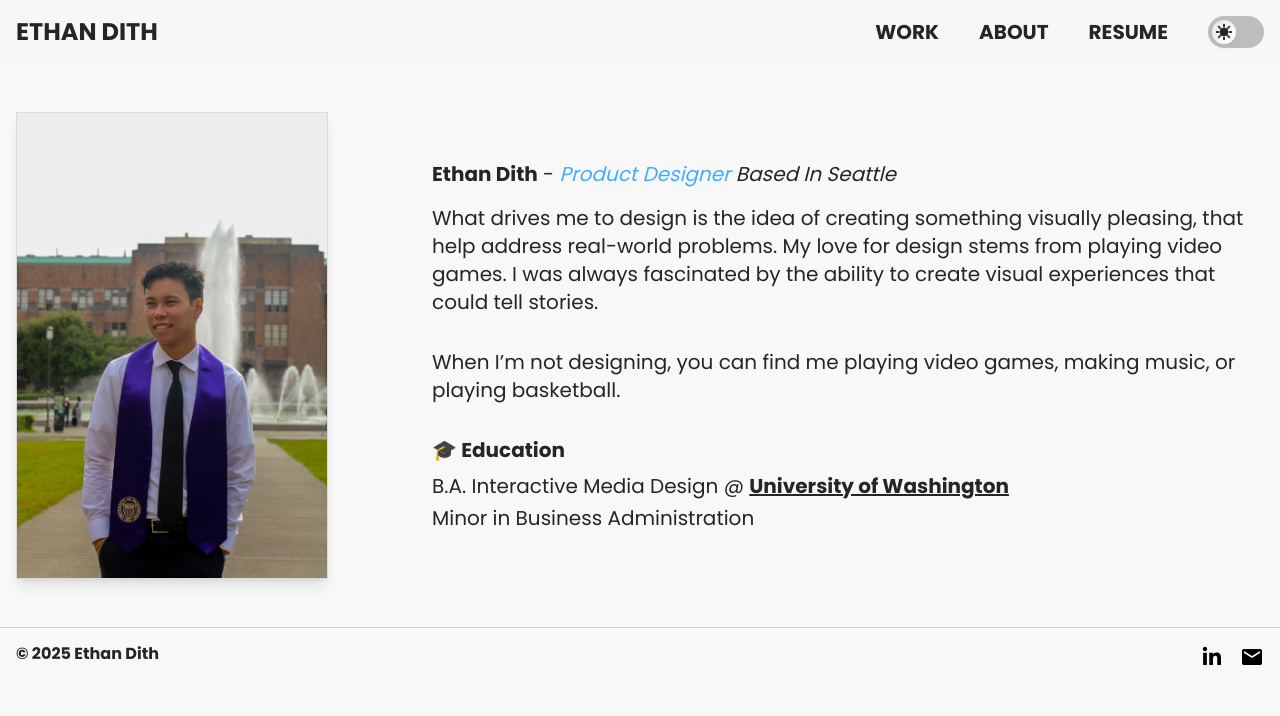
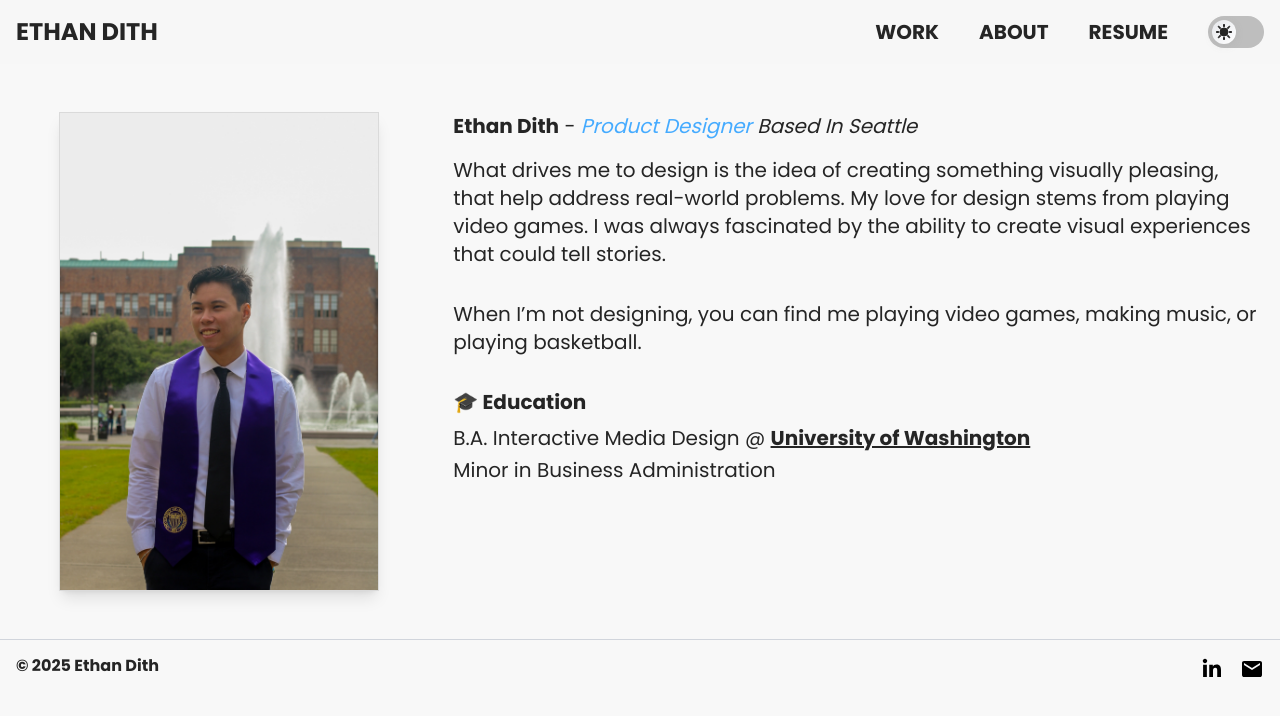
Before and after one commit to nahtieee/portfolio, a Next.js app: page /about in a window 1280 px wide. Shown: the top 716 px of the page. Built offline with nearby package versions, Linux system fonts and the light colour scheme.

Commit message:
Updates - About

```diff
--- a/src/app/about/page.tsx
+++ b/src/app/about/page.tsx
@@ -9,41 +9,38 @@ export default function About() {
         background in UI/UX design and web development, I strive to build
         products that not only look great but also solve real user problems.
       </p> */}
-      <div className="flex flex-row items-center">
-        <div className="w-1/3">
+      <div className="flex flex-col md:flex-row items-center md:items-start gap-8">
+  <div className="w-full md:w-1/3 flex justify-center">
     <Image
       src="/images/profile3.webp"
       alt="Ethan Dith"
-            className="w-3/4 h-full shadow-lg border border-[#DADADA]"
+      className="h-full mx-auto shadow-lg border border-[#DADADA] object-cover"
       draggable={false}
-            width={500}
-            height={500}
+      width={320}
+      height={320}
+      priority
     />
   </div>
-        <div className="w-2/3">
+  <div className="w-full md:w-2/3 mt-8 md:mt-0">
     <div className="flex flex-col font-medium">
       <h2 className="text-xl">
         <span className="font-bold">Ethan Dith</span> -{" "}
         <span className="italic">
-                <span className="text-accent">Product Designer</span> Based In
-                Seattle
+          <span className="text-accent">Product Designer</span> Based In Seattle
         </span>
       </h2>
       <p className="mt-4 text-xl">
-              What drives me to design is the idea of creating something
-              visually pleasing, that help address real-world problems. My love
-              for design stems from playing video games. I was always fascinated
-              by the ability to create visual experiences that could tell
-              stories.{" "}
+        What drives me to design is the idea of creating something visually pleasing, that help address real-world problems. My love for design stems from playing video games. I was always fascinated by the ability to create visual experiences that could tell stories.
       </p>
       <p className="mt-8 text-xl">
-              When I’m not designing, you can find me playing video games,
-              making music, or playing basketball.{" "}
+        When I’m not designing, you can find me playing video games, making music, or playing basketball.
       </p>
     </div>
     <div className="mt-8">
       <h3 className="text-xl font-bold"> 🎓 Education</h3>
-            <p className="text-xl mt-2">B.A. Interactive Media Design @ <u className="font-bold">University of Washington</u></p>
+      <p className="text-xl mt-2">
+        B.A. Interactive Media Design @ <u className="font-bold">University of Washington</u>
+      </p>
       <p className="text-xl mt-1">Minor in Business Administration</p>
     </div>
   </div>
```
Lines whose indentation alone changed are shown as unchanged.
